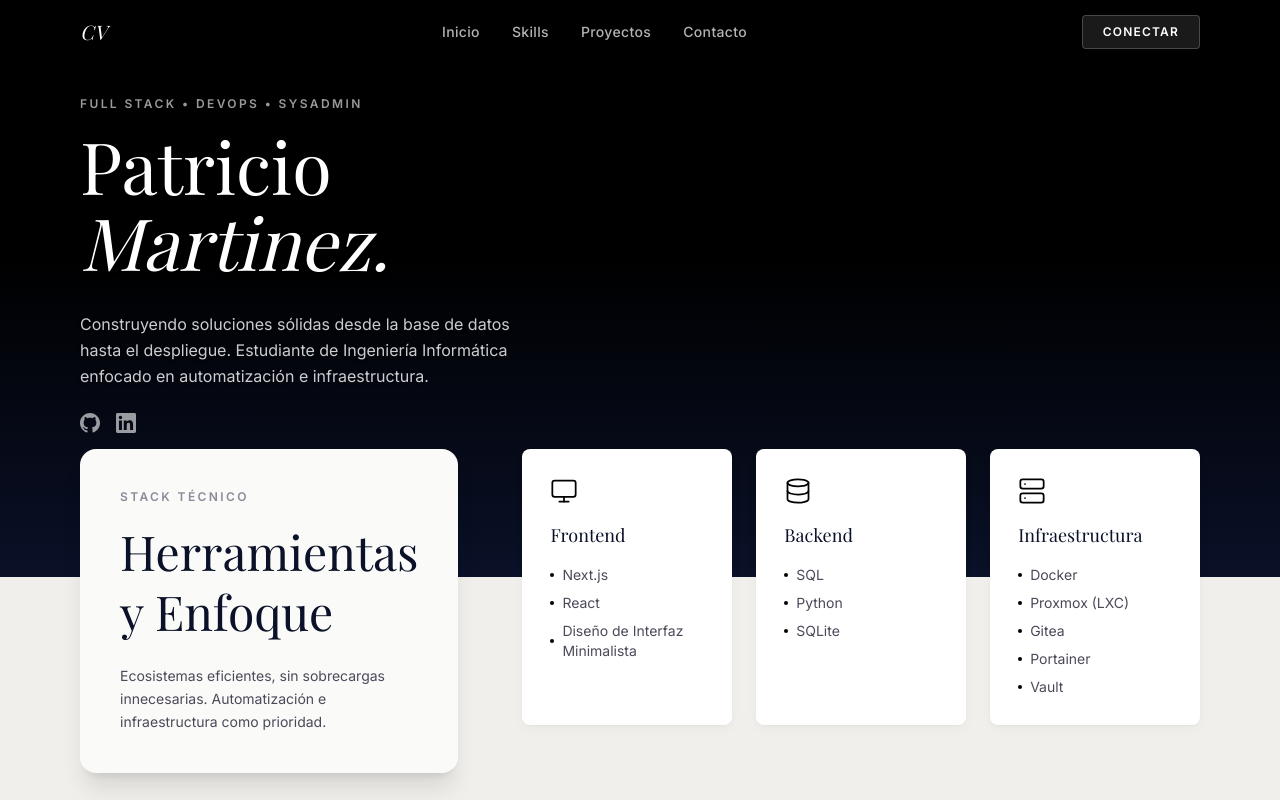
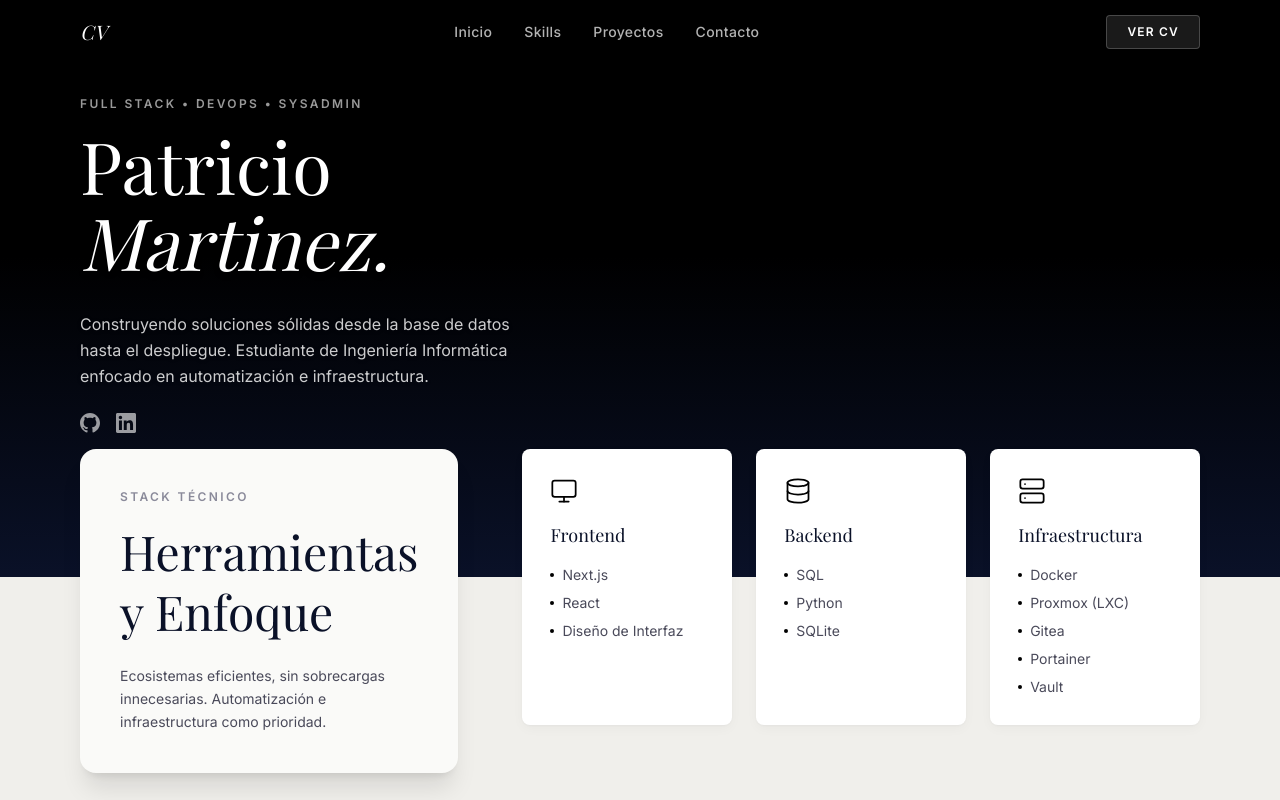
Before and after one commit to Pato-deve/CurriculumVitae, a Next.js app: page / in a window 1280 px wide. Shown: the top 800 px of the page. Built offline with nearby package versions, Linux system fonts and the light colour scheme.

Commit message:
feat: initialize design system and implement responsive header component with CV download support

```diff
--- a/src/app/globals.css
+++ b/src/app/globals.css
@@ -1,4 +1,8 @@
 @import "tailwindcss";
+
+html {
+  scroll-behavior: smooth;
+}
 
 /* ═══════════════════════════════════════════
    DESIGN SYSTEM — Archivio Portfolio
--- a/src/components/Header.tsx
+++ b/src/components/Header.tsx
@@ -52,13 +52,15 @@ export default function Header() {
         </nav>
 
         <a
-          href="#contacto"
+          href="/docs/cv.pdf"
+          target="_blank"
+          rel="noopener noreferrer"
           className={`hidden md:inline-flex items-center px-5 py-2 text-xs font-semibold tracking-widest uppercase rounded-sm transition-all duration-300 ${scrolled
               ? 'bg-[var(--bg-dark)] text-[var(--text-inverse)] hover:bg-[var(--accent)]'
               : 'bg-white/10 text-white border border-white/20 hover:bg-white/20'
             }`}
         >
-          Conectar
+          Ver CV
         </a>
       </div>
     </header>
--- a/src/components/SectionSkills.tsx
+++ b/src/components/SectionSkills.tsx
@@ -4,21 +4,21 @@ const SKILL_CATEGORIES = [
   {
     title: 'Frontend',
     icon: (
-      <svg xmlns="http://www.w3.org/2000/svg" width="28" height="28" viewBox="0 0 24 24" fill="none" stroke="currentColor" strokeWidth="1.5" strokeLinecap="round" strokeLinejoin="round"><rect x="2" y="3" width="20" height="14" rx="2" ry="2"/><line x1="8" y1="21" x2="16" y2="21"/><line x1="12" y1="17" x2="12" y2="21"/></svg>
+      <svg xmlns="http://www.w3.org/2000/svg" width="28" height="28" viewBox="0 0 24 24" fill="none" stroke="currentColor" strokeWidth="1.5" strokeLinecap="round" strokeLinejoin="round"><rect x="2" y="3" width="20" height="14" rx="2" ry="2" /><line x1="8" y1="21" x2="16" y2="21" /><line x1="12" y1="17" x2="12" y2="21" /></svg>
     ),
-    skills: ['Next.js', 'React', 'Diseño de Interfaz Minimalista'],
+    skills: ['Next.js', 'React', 'Diseño de Interfaz'],
   },
   {
     title: 'Backend',
     icon: (
-      <svg xmlns="http://www.w3.org/2000/svg" width="28" height="28" viewBox="0 0 24 24" fill="none" stroke="currentColor" strokeWidth="1.5" strokeLinecap="round" strokeLinejoin="round"><ellipse cx="12" cy="5" rx="9" ry="3"/><path d="M21 12c0 1.66-4 3-9 3s-9-1.34-9-3"/><path d="M3 5v14c0 1.66 4 3 9 3s9-1.34 9-3V5"/></svg>
+      <svg xmlns="http://www.w3.org/2000/svg" width="28" height="28" viewBox="0 0 24 24" fill="none" stroke="currentColor" strokeWidth="1.5" strokeLinecap="round" strokeLinejoin="round"><ellipse cx="12" cy="5" rx="9" ry="3" /><path d="M21 12c0 1.66-4 3-9 3s-9-1.34-9-3" /><path d="M3 5v14c0 1.66 4 3 9 3s9-1.34 9-3V5" /></svg>
     ),
     skills: ['SQL', 'Python', 'SQLite'],
   },
   {
     title: 'Infraestructura',
     icon: (
-      <svg xmlns="http://www.w3.org/2000/svg" width="28" height="28" viewBox="0 0 24 24" fill="none" stroke="currentColor" strokeWidth="1.5" strokeLinecap="round" strokeLinejoin="round"><rect x="2" y="2" width="20" height="8" rx="2" ry="2"/><rect x="2" y="14" width="20" height="8" rx="2" ry="2"/><line x1="6" y1="6" x2="6.01" y2="6"/><line x1="6" y1="18" x2="6.01" y2="18"/></svg>
+      <svg xmlns="http://www.w3.org/2000/svg" width="28" height="28" viewBox="0 0 24 24" fill="none" stroke="currentColor" strokeWidth="1.5" strokeLinecap="round" strokeLinejoin="round"><rect x="2" y="2" width="20" height="8" rx="2" ry="2" /><rect x="2" y="14" width="20" height="8" rx="2" ry="2" /><line x1="6" y1="6" x2="6.01" y2="6" /><line x1="6" y1="18" x2="6.01" y2="18" /></svg>
     ),
     skills: ['Docker', 'Proxmox (LXC)', 'Gitea', 'Portainer', 'Vault'],
   },
@@ -48,7 +48,7 @@ export default function SectionSkills() {
             {SKILL_CATEGORIES.map((cat, i) => (
               <RevealOnScroll key={cat.title} className={`delay-${(i + 1) * 100}`}>
                 <div className="bg-[var(--bg-secondary)] rounded-[var(--radius-md)] p-7 hover-lift cursor-default h-full"
-                     style={{ boxShadow: 'var(--shadow-card)' }}>
+                  style={{ boxShadow: 'var(--shadow-card)' }}>
                   <div className="text-[var(--accent)] mb-4">
                     {cat.icon}
                   </div>
```
Also changed, not shown: 1 other file (tests, documents, lock files or other folders).
